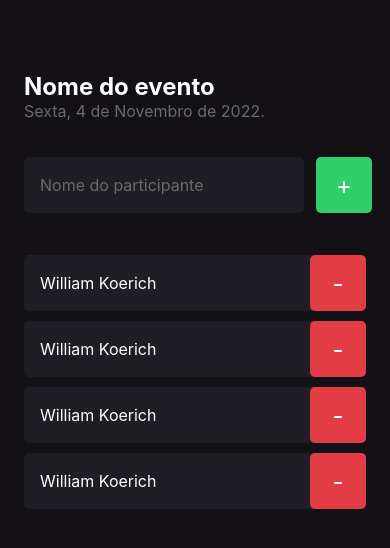
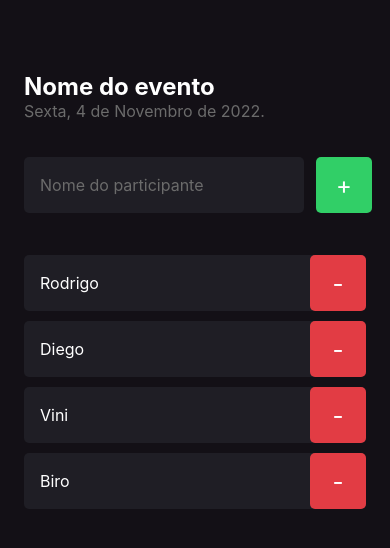
Before and after one commit to William-Koerich/imhere, a React Native app: screen / in a window 390 px wide. Shown: the top 548 px of the page. Built offline with nearby package versions, Linux system fonts and the light colour scheme.

Commit message:
utilizando props no component

```diff
--- a/src/screens/Home/index.tsx
+++ b/src/screens/Home/index.tsx
@@ -1,7 +1,9 @@
+
 import { Text, TextInput, TouchableOpacity, View } from "react-native";
 
+import { Participant } from "../components/Participant";
+
 import { styles } from "./style";
-import { Participant } from "../components/Participant";
 
 export function Home() {
 
@@ -33,10 +35,10 @@
         </TouchableOpacity>
       </View>
 
-      <Participant></Participant>
-      <Participant></Participant>
-      <Participant></Participant>
-      <Participant></Participant>
+      <Participant name="Rodrigo" />
+      <Participant name="Diego" />
+      <Participant name="Vini" />
+      <Participant name="Biro" />
     </View>
   )
 }
--- a/src/screens/components/Participant/index.tsx
+++ b/src/screens/components/Participant/index.tsx
@@ -2,11 +2,15 @@
 
 import { styles } from "./style";
 
-export function Participant() {
+type Props = {
+  name: string;
+}
+
+export function Participant({ name }: Props) {
   return (
     <View style={styles.container}>
       <Text style={styles.name}>
-        William Koerich
+        {name}
       </Text>
 
       <TouchableOpacity style={styles.button}>
```
